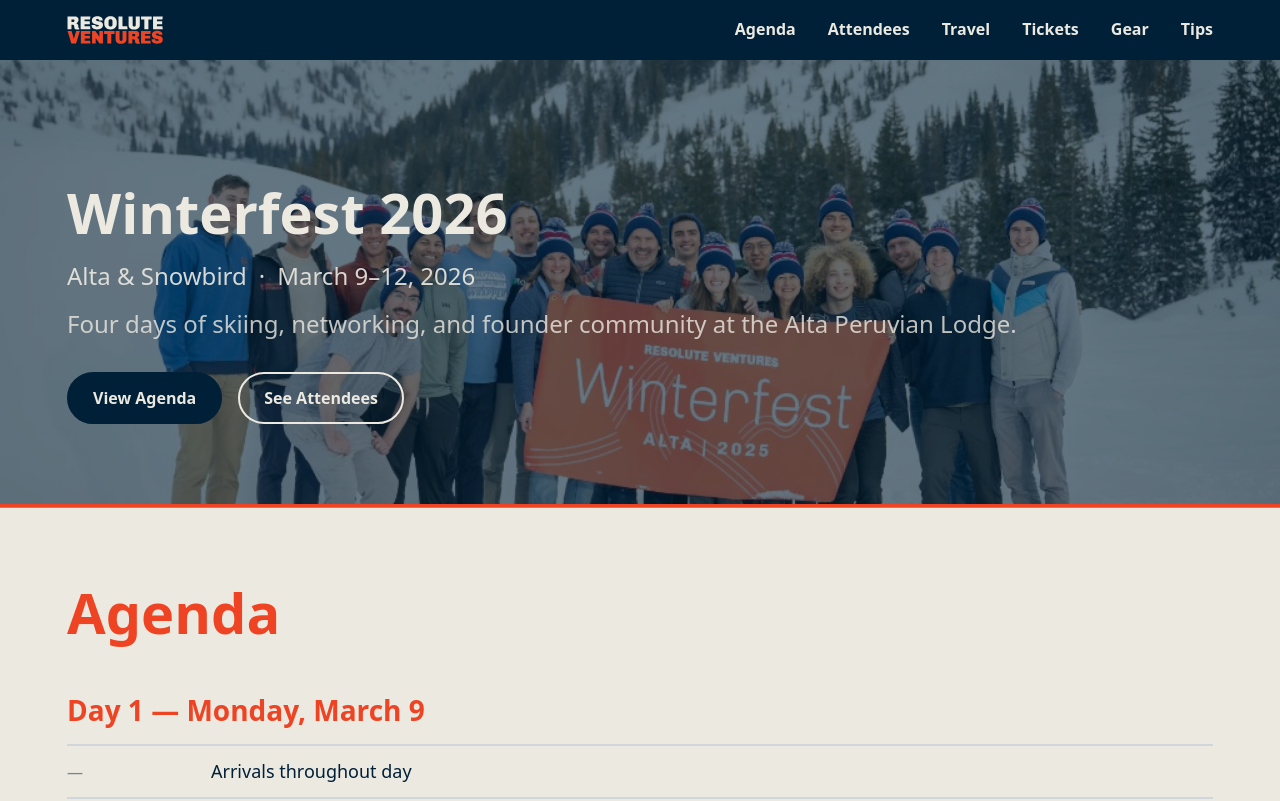
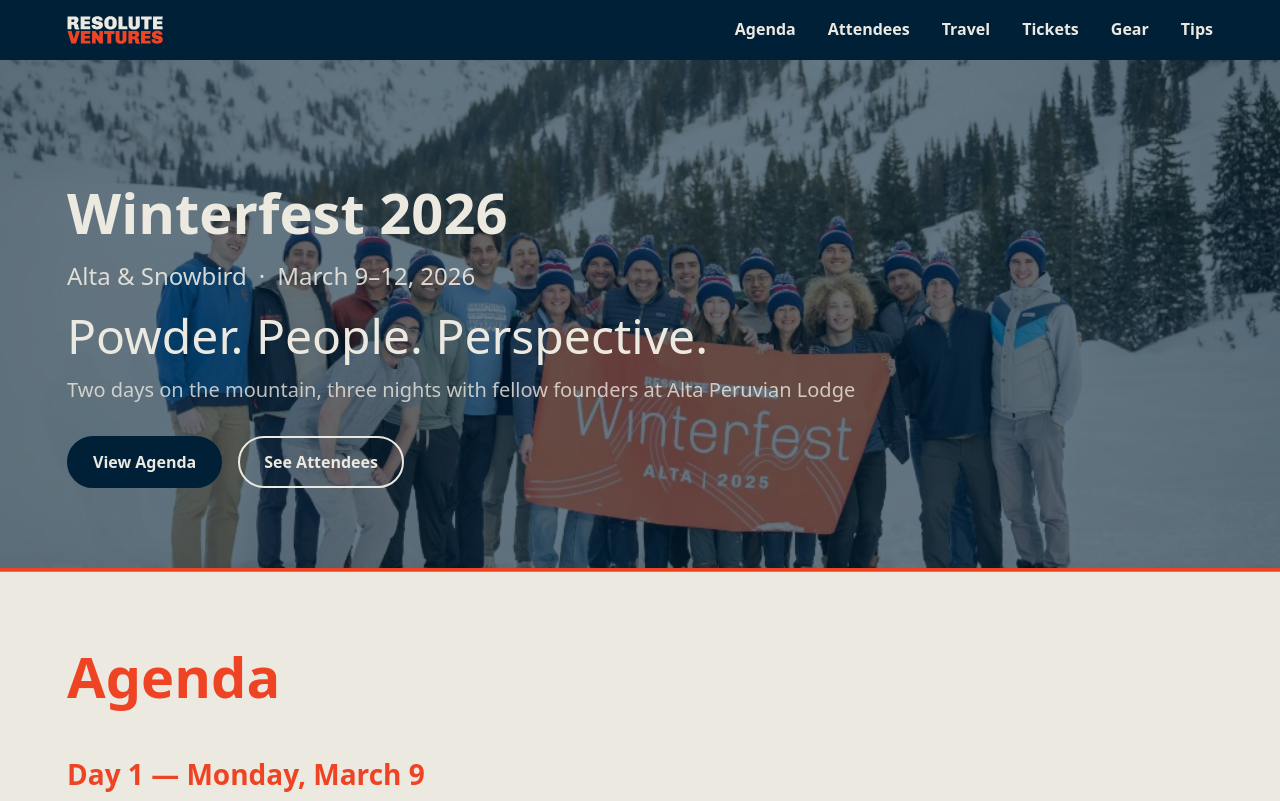
Before and after one commit to hhirshland/camp-resolute-winter-2026, a Next.js app: page / in a window 1280 px wide. Shown: the top 801 px of the page. Built offline with nearby package versions, Linux system fonts and the light colour scheme; a web font is replaced by a local one.

Commit message:
updated hero copy

```diff
--- a/src/app/page.tsx
+++ b/src/app/page.tsx
@@ -320,9 +320,11 @@
           <p className="mt-[16px] text-[16px] md:text-[24px] leading-[22px] md:leading-[32px] font-light text-tan/90">
             Alta &amp; Snowbird&ensp;·&ensp;March 9–12, 2026
           </p>
-          <p className="mt-[16px] text-[16px] md:text-[24px] leading-[22px] md:leading-[32px] font-light text-tan/80">
-            Four days of skiing, networking, and founder community at the Alta
-            Peruvian Lodge.
+          <p className="mt-[16px] text-[24px] md:text-[36px] xl:text-[48px] leading-[30px] md:leading-[42px] xl:leading-[56px] font-semibold text-tan">
+            Powder. People. Perspective.
+          </p>
+          <p className="mt-[12px] text-[14px] md:text-[20px] leading-[20px] md:leading-[28px] font-light text-tan/80">
+            Two days on the mountain, three nights with fellow founders at Alta Peruvian Lodge
           </p>
           <div className="mt-[32px] flex flex-wrap gap-[16px]">
             <a href="#agenda" className="resolute-btn">
@@ -568,7 +570,7 @@
             title="Snowboard Rentals"
             description="Snowboarders: Get rentals at Snowbird (Christy Sports, Snowbird Center, or Cliff Sports). Advance reservation gets 20% discount."
             cta="Snowbird Rentals"
-            ctaHref="https://pass.snowbird.com/s/winter-rentals"
+            ctaHref="https://pass.snowbird.com/l/rentals/p/rental-demo-equipment"
           />
         </div>
       </section>
```
